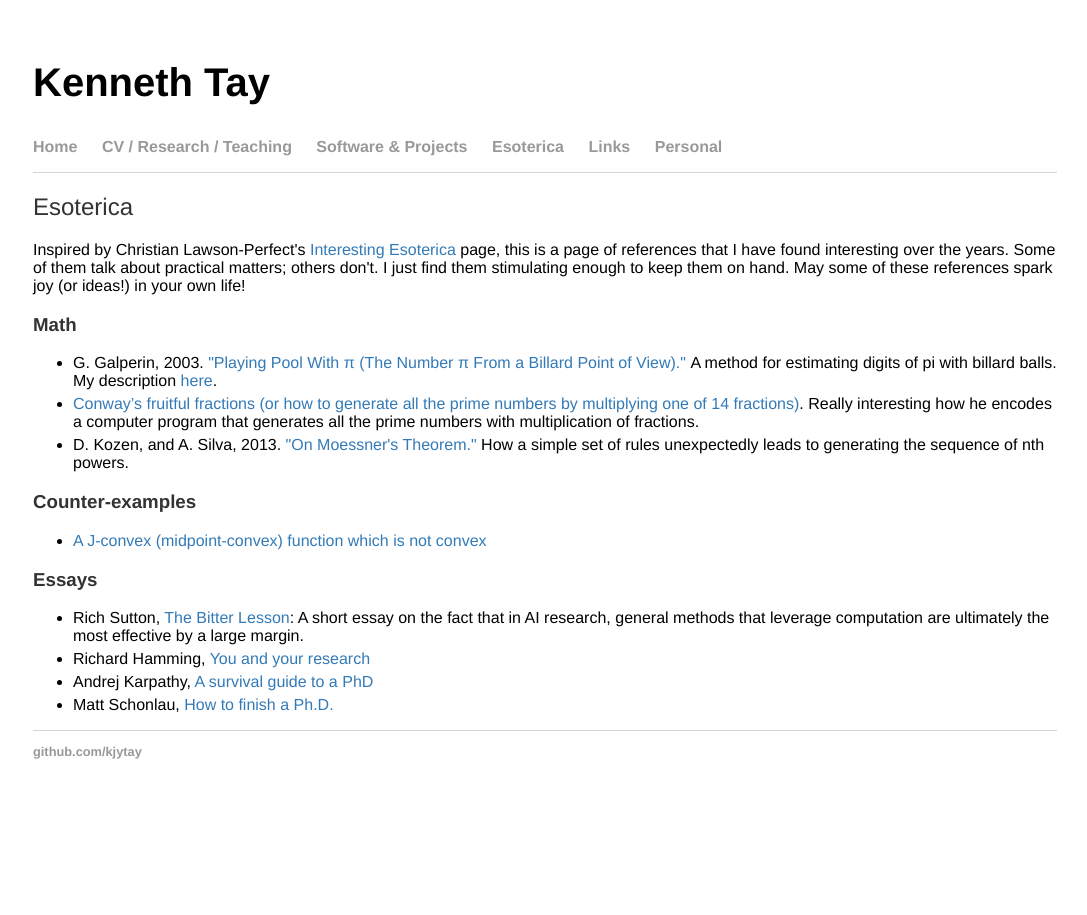
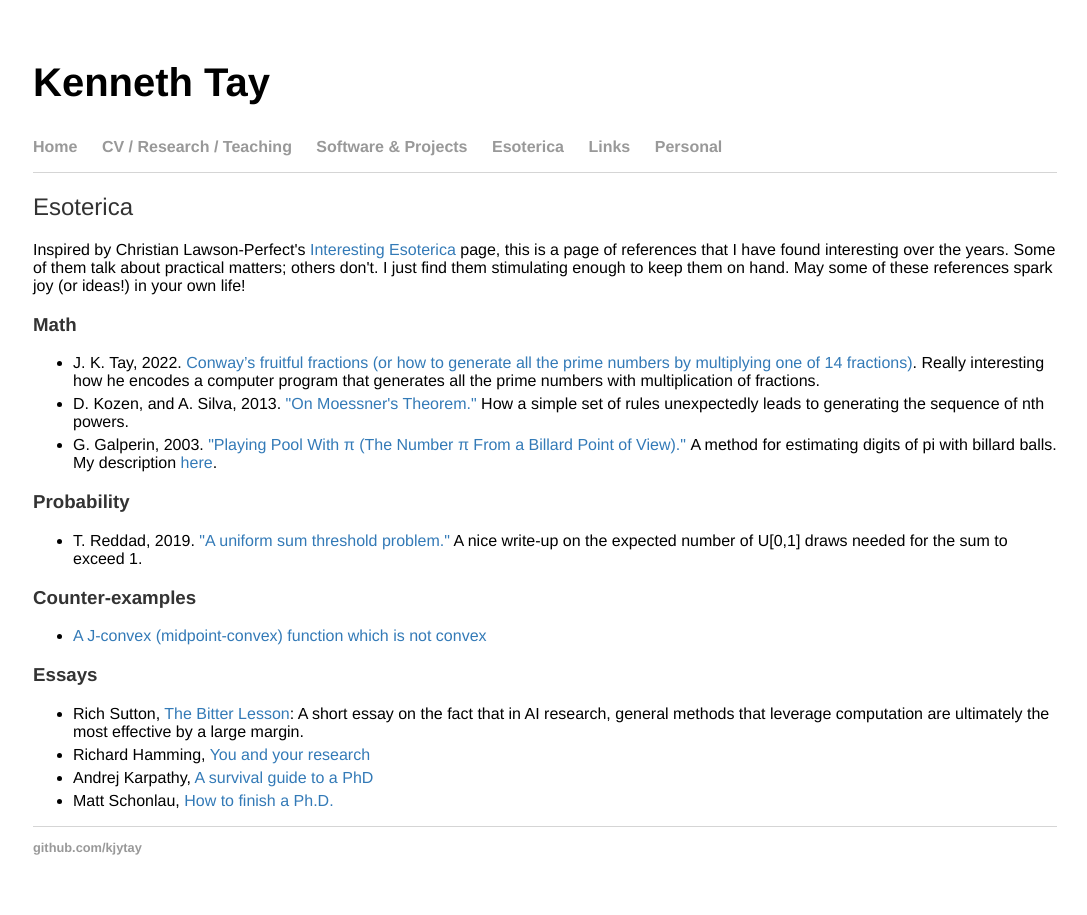
Before and after one commit to kjytay/kjytay.github.io, a Jekyll site: the page built from esoterica/index.html, in a window 1280 px wide. Shown: the whole page, without its empty margins (95-1182 px from the left). Built offline with Jekyll 4.4.1, drawn with Linux system fonts in a browser that asks for light colours.

Commit message:
Add/update esoterica links.

```diff
--- a/esoterica/index.html
+++ b/esoterica/index.html
@@ -10,9 +10,14 @@ May some of these references spark joy (or ideas!) in your own life!
 
 <h3>Math</h3>
 <ul>
+    <li>J. K. Tay, 2022. <a href="https://mathematicaloddsandends.wordpress.com/2022/04/08/conways-fruitful-fractions-or-how-to-generate-all-the-prime-numbers-by-multiplying-one-of-14-fractions/">Conway’s fruitful fractions (or how to generate all the prime numbers by multiplying one of 14 fractions)</a>. Really interesting how he encodes a computer program that generates all the prime numbers with multiplication of fractions.</li>
+    <li>D. Kozen, and A. Silva, 2013. <a href="https://www.tandfonline.com/doi/abs/10.4169/amer.math.monthly.120.02.131">"On Moessner's Theorem."</a> How a simple set of rules unexpectedly leads to generating the sequence of nth powers.</li>
     <li>G. Galperin, 2003. <a href="https://www.maths.tcd.ie/~lebed/Galperin.%20Playing%20pool%20with%20pi.pdf">"Playing Pool With π (The Number π From a Billard Point of View)."</a> A method for estimating digits of pi with billard balls. My description <a href="https://mathematicaloddsandends.wordpress.com/2022/01/03/estimating-digits-of-pi-with-billiard-balls/">here</a>.</li>
-    <li><a href="https://mathematicaloddsandends.wordpress.com/2022/04/08/conways-fruitful-fractions-or-how-to-generate-all-the-prime-numbers-by-multiplying-one-of-14-fractions/">Conway’s fruitful fractions (or how to generate all the prime numbers by multiplying one of 14 fractions)</a>. Really interesting how he encodes a computer program that generates all the prime numbers with multiplication of fractions.</li>
-    <li>D. Kozen, and A. Silva, 2013. <a href="https://www.tandfonline.com/doi/abs/10.4169/amer.math.monthly.120.02.131">"On Moessner's Theorem."</a> How a simple set of rules unexpectedly leads to generating the sequence of nth powers.</li>
+</ul>
+
+<h3>Probability</h3>
+<ul>
+  <li>T. Reddad, 2019. <a href="https://tommyred.dad/post/2019-07-22-uniform-sum-threshold/">"A uniform sum threshold problem."</a> A nice write-up on the expected number of U[0,1] draws needed for the sum to exceed 1.</li>
 </ul>
 
 <h3>Counter-examples</h3>
```
